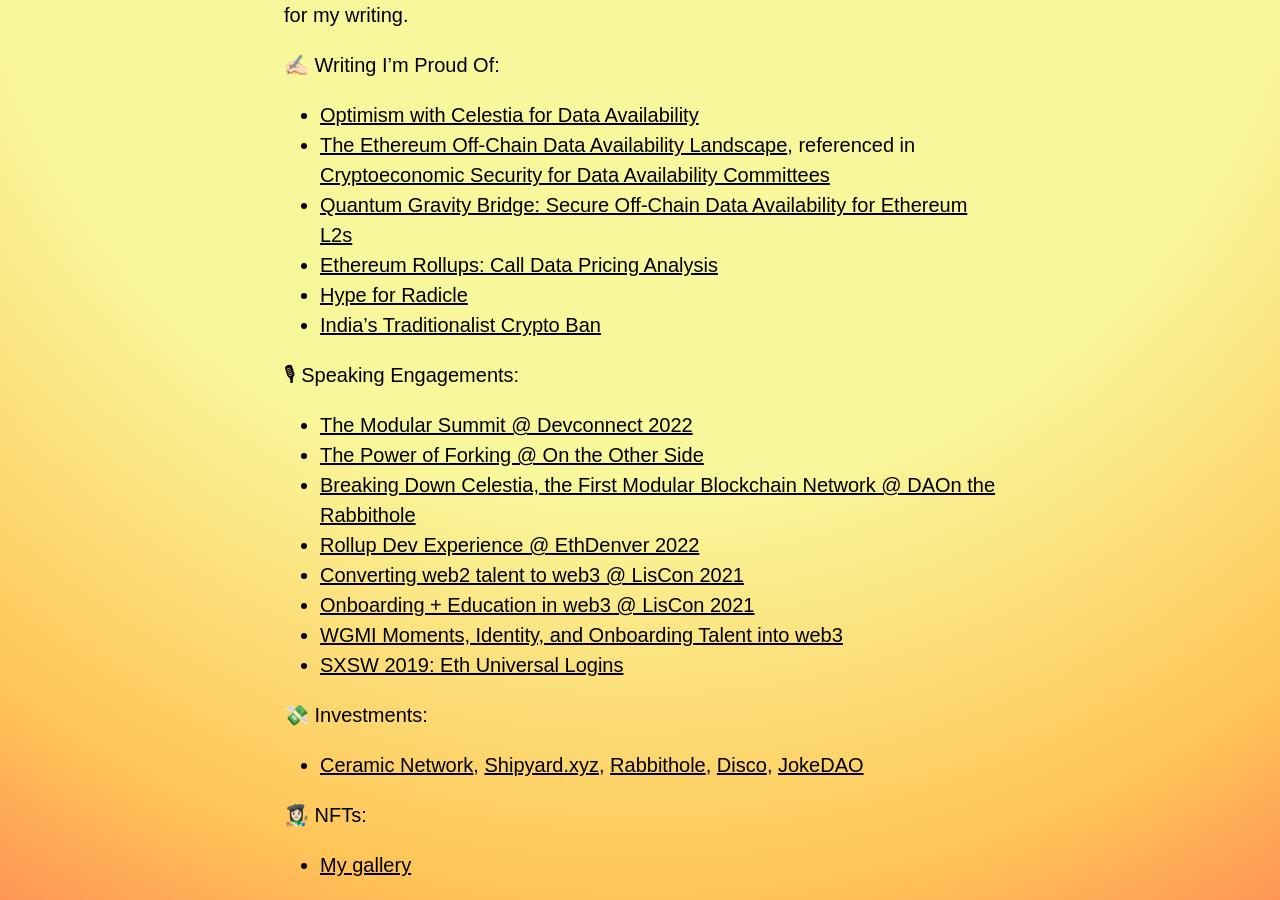
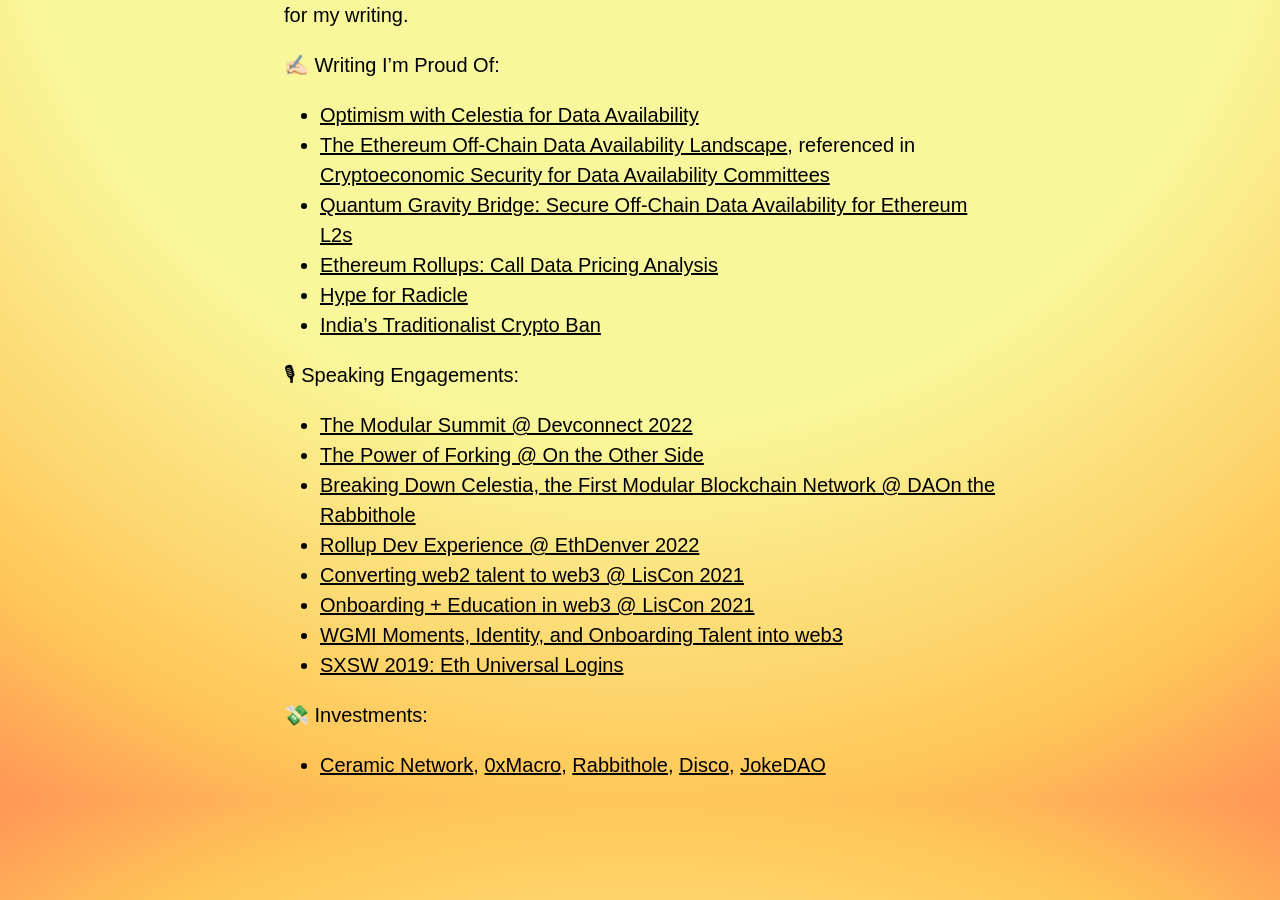
Before and after one commit to adeets-22/adeets-22.github.io, a Jekyll site: the page built from index.md, in a window 1280 px wide and 900 px high, scrolled down 1223 px. Built offline with Jekyll 4.4.1, drawn with Linux system fonts in a browser that asks for light colours.

Commit message:
Update index.md

```diff
--- a/index.md
+++ b/index.md
@@ -34,7 +34,4 @@
 - [SXSW 2019: Eth Universal Logins](https://www.youtube.com/watch?v=NhHs1lPCzK0https://www.youtube.com/watch?v=NhHs1lPCzK0)
 
 💸 Investments:
-- [Ceramic Network](https://ceramic.network/), [Shipyard.xyz](https://www.shipyard.xyz/), [Rabbithole](https://rabbithole.gg/), [Disco](https://www.disco.xyz/), [JokeDAO](https://twitter.com/jokedao_)
-
-👩🏻‍🎨 NFTs:
-- [My gallery](https://gallery.so/adeets_22)
+- [Ceramic Network](https://ceramic.network/), [0xMacro](https://0xmacro.com/), [Rabbithole](https://rabbithole.gg/), [Disco](https://www.disco.xyz/), [JokeDAO](https://twitter.com/jokedao_)
```
